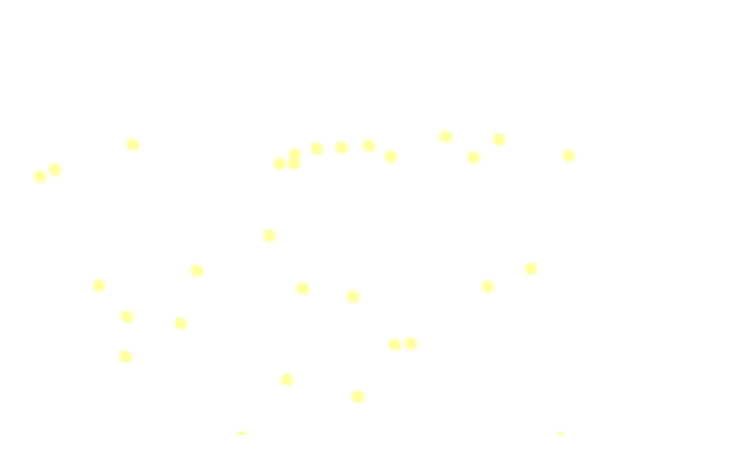
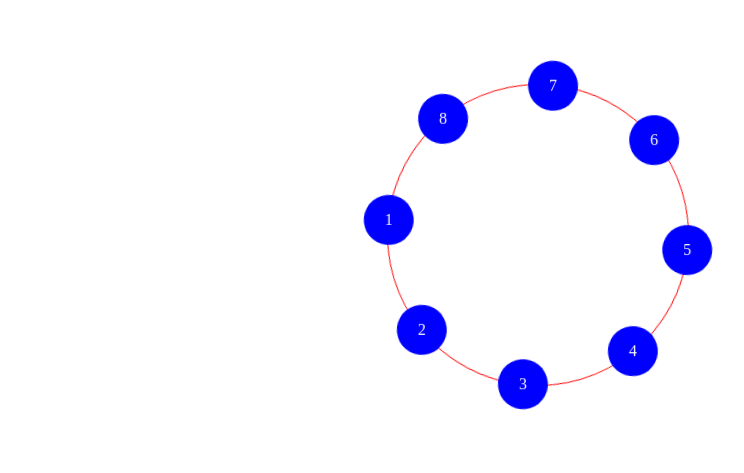
Before and after one commit to daiyu5577/practice, a React (Vite) app: page / in a window 1280 px wide. Shown: the part 165-638 px from the top of the page, without its empty margins (102-846 px from the left). Built offline with nearby package versions, Linux system fonts and the light colour scheme.

Commit message:
feat: add Preserve3d

```diff
--- a/src/App.tsx
+++ b/src/App.tsx
@@ -3,6 +3,7 @@ import MatterComp from './page/Matter' // 2d 物理
 import HatTrickComp from './page/HatTrick' // js 帽子戏法
 import HatTrickGasp from './page/HatTrickGasp' // gasp 帽子戏法
 import BackgroundCanvas from './page/BackgroundCanvas' // canvas 底部动画
+import Preserve3d from './page/Preserve3d' // 3d 透视
 
 function App() {
   return (
@@ -10,7 +11,8 @@ function App() {
       {/* <MatterComp /> */}
       {/* <HatTrickComp /> */}
       {/* <HatTrickGasp /> */}
-      <BackgroundCanvas />
+      {/* <BackgroundCanvas /> */}
+      <Preserve3d />
     </React.Fragment>
   )
 }
--- /dev/null
+++ b/src/page/Preserve3d/components/RotateZ/index.module.less
@@ -0,0 +1,50 @@
+.rotateZ {
+  display: flex;
+  align-items: center;
+  justify-content: center;
+  height: 100vh;
+
+  :global {
+    @keyframes rotatez {
+      0% {
+        transform: rotateZ(0deg);
+      }
+
+      100% {
+        transform: rotateZ(360deg);
+      }
+    }
+
+    .circle {
+      width: 300px;
+      height: 300px;
+      border: 1px solid red;
+      border-radius: 50%;
+      position: relative;
+
+      &:local {
+        animation: rotatez 30s infinite linear;
+      }
+
+      .seat {
+        width: 50px;
+        height: 50px;
+        border-radius: 50%;
+        background-color: #0000ff;
+        position: absolute;
+        display: flex;
+        align-items: center;
+        justify-content: center;
+        color: #fff;
+        left: 50%;
+        top: 50%;
+
+        .seat-txt {
+          &:local {
+            animation: rotatez 30s reverse infinite linear;
+          }
+        }
+      }
+    }
+  }
+}
--- /dev/null
+++ b/src/page/Preserve3d/components/RotateZ/index.tsx
@@ -0,0 +1,29 @@
+import React from 'react'
+import styles from './index.module.less'
+
+const getXY = (rad: number, l: number) => {
+  const x = Math.sin(rad) * l
+  const y = Math.cos(rad) * l
+  return { x, y }
+}
+
+export default function RotateZ() {
+  return (
+    <div className={styles.rotateZ}>
+      <div className="circle">
+        {
+          new Array(8).fill(null).map((v, i) => (
+            <div
+              className="seat"
+              style={{
+                transform: `translate3d(${getXY(360 / 8 * i * Math.PI / 180, 150).x - 25}px, ${getXY(360 / 8 * i * Math.PI / 180, 150).y - 25}px, 0)`
+              }}
+              key={i}>
+              <div className="seat-txt">{i + 1}</div>
+            </div>
+          ))
+        }
+      </div>
+    </div>
+  )
+}
--- /dev/null
+++ b/src/page/Preserve3d/index.module.less
@@ -0,0 +1,8 @@
+.preserve3d {
+  display: flex;
+  align-items: center;
+  justify-content: center;
+  height: 100vh;
+
+  :global {}
+}
--- /dev/null
+++ b/src/page/Preserve3d/index.tsx
@@ -0,0 +1,11 @@
+import React from 'react'
+import RotateZ from './components/RotateZ' // 分割圆、Y轴旋转
+import styles from './index.module.less'
+
+export default function Preserve3d() {
+  return (
+    <div className={styles.preserve3d}>
+      <RotateZ />
+    </div>
+  )
+}
```
